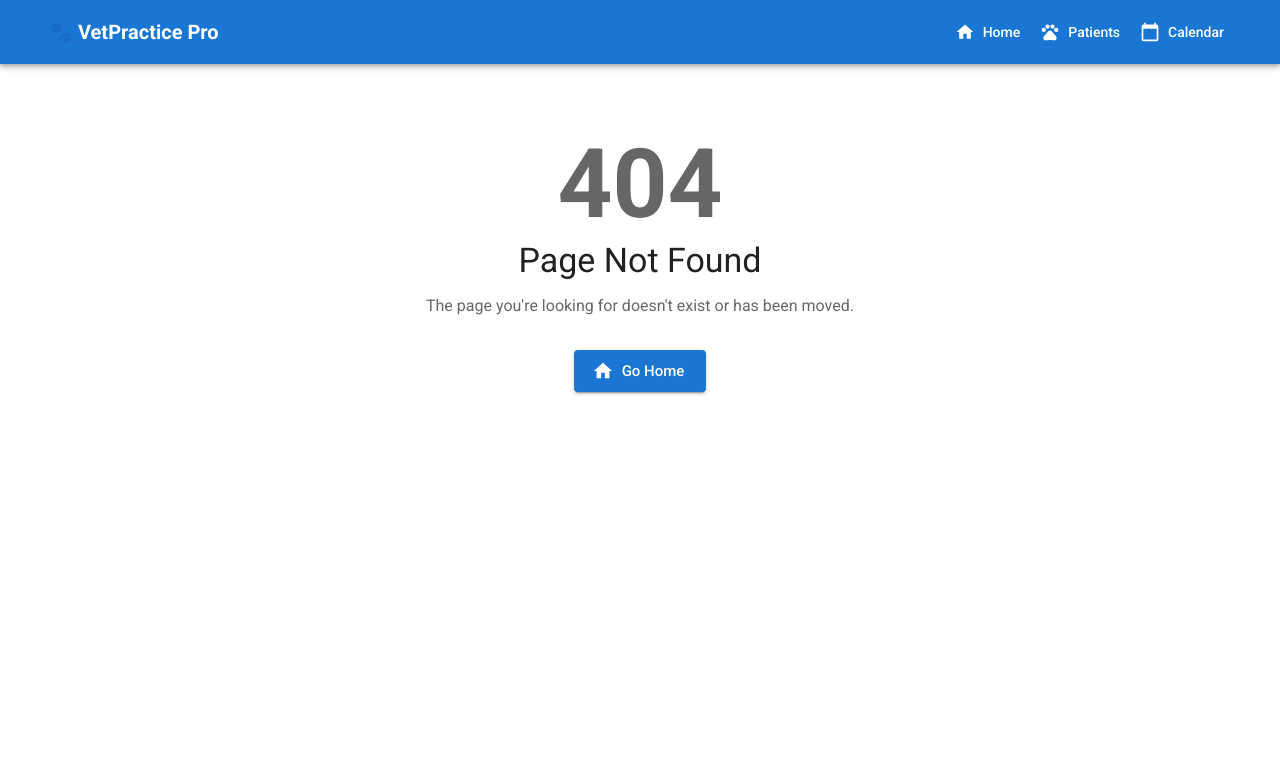
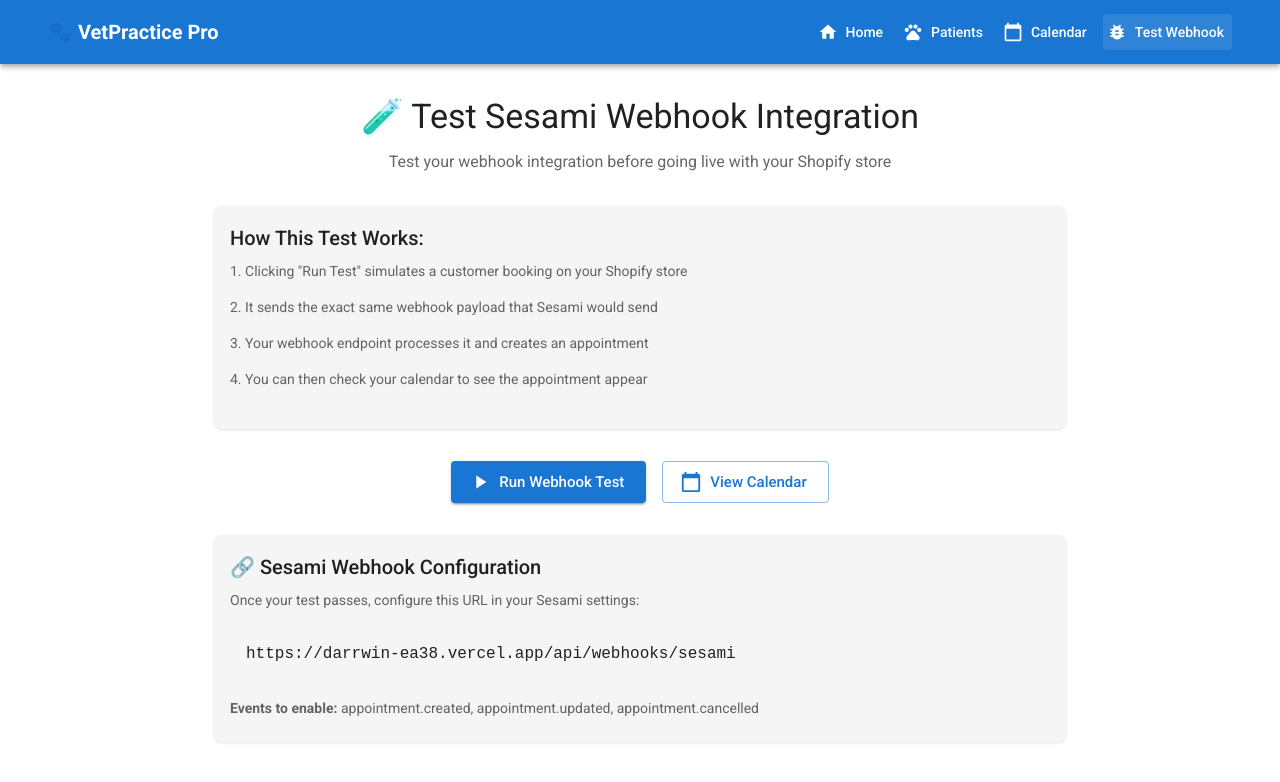
Before and after one commit to djammari/darrwin, a Next.js app: page /test-webhook in a window 1280 px wide. Before the commit this address had no page. Shown: the top 782 px of the page. Built offline with nearby package versions, Linux system fonts and the light colour scheme.

Commit message:
Add webhook testing functionality for Sesami integration

```diff
--- /dev/null
+++ b/src/app/api/test-webhook/route.ts
@@ -0,0 +1,102 @@
+import { NextResponse } from 'next/server';
+
+// POST /api/test-webhook - Send a test webhook to simulate Sesami
+export async function POST() {
+  try {
+    console.log('🧪 Sending test webhook to simulate Sesami booking...');
+
+    // Create a test booking payload that matches your Sesami format
+    const testBooking = {
+      "event": "appointment.created",
+      "sent_at": new Date().toISOString(),
+      "booking": {
+        "id": `test_booking_${Date.now()}`,
+        "status": "confirmed",
+        "service_id": "service_123",
+        "service_title": "Dog Grooming and Health Check",
+        "starts_at": new Date(Date.now() + 24 * 60 * 60 * 1000).toISOString(), // Tomorrow
+        "ends_at": new Date(Date.now() + 24 * 60 * 60 * 1000 + 60 * 60 * 1000).toISOString(), // Tomorrow + 1 hour
+        "time_zone": "America/New_York",
+        "resource_id": "vet_room_1",
+        "resource_name": "Examination Room 1"
+      },
+      "customer": {
+        "shopify_customer_id": "shopify_123456",
+        "name": "Test Customer",
+        "email": "test@example.com",
+        "phone": "+1-555-TEST"
+      },
+      "metadata": {
+        "notes": "First time customer - be gentle with the dog",
+        "tags": "new-customer,grooming",
+        "source": "sesami"
+      }
+    };
+
+    // Send the webhook to our own endpoint
+    const webhookUrl = `${process.env.NEXTAUTH_URL || 'http://localhost:3000'}/api/webhooks/sesami`;
+
+    const response = await fetch(webhookUrl, {
+      method: 'POST',
+      headers: {
+        'Content-Type': 'application/json',
+      },
+      body: JSON.stringify(testBooking),
+    });
+
+    const result = await response.json();
+
+    if (response.ok) {
+      return NextResponse.json({
+        success: true,
+        message: 'Test webhook sent successfully!',
+        testBooking,
+        webhookResponse: result,
+        instructions: {
+          step1: 'Check your calendar at /calendar',
+          step2: 'You should see the test appointment',
+          step3: 'This proves your Sesami integration is working'
+        }
+      });
+    } else {
+      throw new Error(`Webhook failed: ${JSON.stringify(result)}`);
+    }
+
+  } catch (error) {
+    console.error('❌ Test webhook failed:', error);
+
+    return NextResponse.json(
+      {
+        success: false,
+        error: 'Test webhook failed',
+        details: error instanceof Error ? error.message : 'Unknown error',
+        troubleshooting: {
+          check1: 'Make sure your app is running',
+          check2: 'Check the webhook endpoint exists',
+          check3: 'Verify database connection'
+        }
+      },
+      { status: 500 }
+    );
+  }
+}
+
+// GET /api/test-webhook - Show test instructions
+export async function GET() {
+  return NextResponse.json({
+    message: 'Sesami Webhook Test Endpoint',
+    instructions: {
+      howToTest: 'Send a POST request to this endpoint to simulate a Sesami booking',
+      testUrl: '/api/test-webhook',
+      method: 'POST',
+      whatHappens: [
+        '1. Creates a fake booking payload',
+        '2. Sends it to your webhook endpoint',
+        '3. Check /calendar to see the appointment appear'
+      ]
+    },
+    webhookEndpoint: '/api/webhooks/sesami',
+    calendarUrl: '/calendar',
+    timestamp: new Date().toISOString(),
+  });
+}
--- /dev/null
+++ b/src/app/test-webhook/page.tsx
@@ -0,0 +1,211 @@
+'use client';
+
+import { useState } from 'react';
+import {
+  Container,
+  Typography,
+  Box,
+  Button,
+  Card,
+  CardContent,
+  Alert,
+  CircularProgress,
+  Divider
+} from '@mui/material';
+import {
+  PlayArrow as TestIcon,
+  CheckCircle as SuccessIcon,
+  Error as ErrorIcon,
+  CalendarToday as CalendarIcon
+} from '@mui/icons-material';
+import Link from 'next/link';
+
+export default function TestWebhookPage() {
+  const [loading, setLoading] = useState(false);
+  const [result, setResult] = useState<{
+    success: boolean;
+    message: string;
+    testBooking: Record<string, unknown>;
+    webhookResponse: Record<string, unknown>;
+    instructions: Record<string, unknown>;
+  } | null>(null);
+  const [error, setError] = useState<string | null>(null);
+
+  const runTest = async () => {
+    try {
+      setLoading(true);
+      setError(null);
+      setResult(null);
+
+      console.log('🧪 Running Sesami webhook test...');
+
+      const response = await fetch('/api/test-webhook', {
+        method: 'POST',
+        headers: {
+          'Content-Type': 'application/json',
+        },
+      });
+
+      const data = await response.json();
+
+      if (response.ok) {
+        setResult(data);
+        console.log('✅ Test webhook successful:', data);
+      } else {
+        throw new Error(data.details || 'Test failed');
+      }
+
+    } catch (err) {
+      const errorMessage = err instanceof Error ? err.message : 'Unknown error';
+      setError(errorMessage);
+      console.error('❌ Test webhook failed:', errorMessage);
+    } finally {
+      setLoading(false);
+    }
+  };
+
+  return (
+    <Container maxWidth="md" sx={{ py: 4 }}>
+      <Box textAlign="center" mb={4}>
+        <Typography variant="h4" component="h1" gutterBottom>
+          🧪 Test Sesami Webhook Integration
+        </Typography>
+        <Typography variant="body1" color="text.secondary">
+          Test your webhook integration before going live with your Shopify store
+        </Typography>
+      </Box>
+
+      <Card sx={{ mb: 4 }}>
+        <CardContent>
+          <Typography variant="h6" gutterBottom>
+            How This Test Works:
+          </Typography>
+          <Typography variant="body2" color="text.secondary" paragraph>
+            1. Clicking &quot;Run Test&quot; simulates a customer booking on your Shopify store
+          </Typography>
+          <Typography variant="body2" color="text.secondary" paragraph>
+            2. It sends the exact same webhook payload that Sesami would send
+          </Typography>
+          <Typography variant="body2" color="text.secondary" paragraph>
+            3. Your webhook endpoint processes it and creates an appointment
+          </Typography>
+          <Typography variant="body2" color="text.secondary" paragraph>
+            4. You can then check your calendar to see the appointment appear
+          </Typography>
+        </CardContent>
+      </Card>
+
+      <Box textAlign="center" mb={4}>
+        <Button
+          variant="contained"
+          size="large"
+          startIcon={loading ? <CircularProgress size={20} color="inherit" /> : <TestIcon />}
+          onClick={runTest}
+          disabled={loading}
+          sx={{ mr: 2 }}
+        >
+          {loading ? 'Testing...' : 'Run Webhook Test'}
+        </Button>
+
+        <Link href="/calendar" passHref>
+          <Button
+            variant="outlined"
+            size="large"
+            startIcon={<CalendarIcon />}
+          >
+            View Calendar
+          </Button>
+        </Link>
+      </Box>
+
+      {/* Success Result */}
+      {result && (
+        <Alert severity="success" sx={{ mb: 3 }}>
+          <Box display="flex" alignItems="center" gap={1} mb={2}>
+            <SuccessIcon />
+            <Typography variant="h6">
+              Test Successful! 🎉
+            </Typography>
+          </Box>
+
+          <Typography variant="body2" paragraph>
+            <strong>Webhook Response:</strong> {result.message}
+          </Typography>
+
+          <Typography variant="body2" paragraph>
+            <strong>Test Booking Created:</strong>
+          </Typography>
+          <Box component="pre" sx={{
+            backgroundColor: '#f5f5f5',
+            p: 2,
+            borderRadius: 1,
+            fontSize: '0.875rem',
+            overflow: 'auto'
+          }}>
+            {JSON.stringify(result.testBooking, null, 2)}
+          </Box>
+
+          <Divider sx={{ my: 2 }} />
+
+          <Typography variant="body2" sx={{ fontWeight: 'bold' }}>
+            Next Steps:
+          </Typography>
+          <Typography variant="body2">
+            1. Check your calendar to see the test appointment
+          </Typography>
+          <Typography variant="body2">
+            2. Configure your Sesami webhook URL
+          </Typography>
+          <Typography variant="body2">
+            3. Start accepting real bookings!
+          </Typography>
+        </Alert>
+      )}
+
+      {/* Error Result */}
+      {error && (
+        <Alert severity="error" sx={{ mb: 3 }}>
+          <Box display="flex" alignItems="center" gap={1} mb={2}>
+            <ErrorIcon />
+            <Typography variant="h6">
+              Test Failed
+            </Typography>
+          </Box>
+          <Typography variant="body2">
+            <strong>Error:</strong> {error}
+          </Typography>
+          <Typography variant="body2" sx={{ mt: 1 }}>
+            Check the browser console for more details.
+          </Typography>
+        </Alert>
+      )}
+
+      {/* Webhook Configuration */}
+      <Card>
+        <CardContent>
+          <Typography variant="h6" gutterBottom>
+            🔗 Sesami Webhook Configuration
+          </Typography>
+
+          <Typography variant="body2" color="text.secondary" paragraph>
+            Once your test passes, configure this URL in your Sesami settings:
+          </Typography>
+
+          <Box sx={{
+            backgroundColor: '#f5f5f5',
+            p: 2,
+            borderRadius: 1,
+            fontFamily: 'monospace',
+            mb: 2
+          }}>
+            https://darrwin-ea38.vercel.app/api/webhooks/sesami
+          </Box>
+
+          <Typography variant="body2" color="text.secondary">
+            <strong>Events to enable:</strong> appointment.created, appointment.updated, appointment.cancelled
+          </Typography>
+        </CardContent>
+      </Card>
+    </Container>
+  );
+}
--- a/src/components/Navigation.tsx
+++ b/src/components/Navigation.tsx
@@ -13,7 +13,8 @@
 import {
   Home as HomeIcon,
   Pets as PetsIcon,
-  CalendarToday as CalendarIcon
+  CalendarToday as CalendarIcon,
+  BugReport as TestIcon
 } from '@mui/icons-material';
 
 export default function Navigation() {
@@ -23,6 +24,7 @@
     { label: 'Home', href: '/', icon: <HomeIcon /> },
     { label: 'Patients', href: '/patients', icon: <PetsIcon /> },
     { label: 'Calendar', href: '/calendar', icon: <CalendarIcon /> },
+    { label: 'Test Webhook', href: '/test-webhook', icon: <TestIcon /> },
   ];
 
   return (
```
